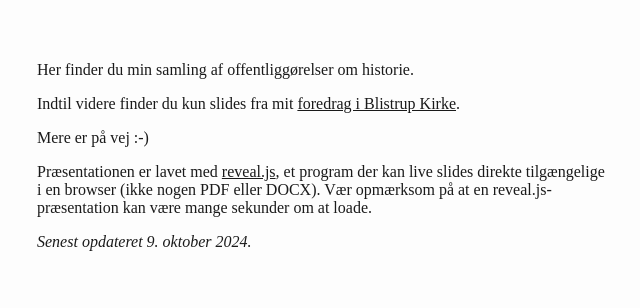
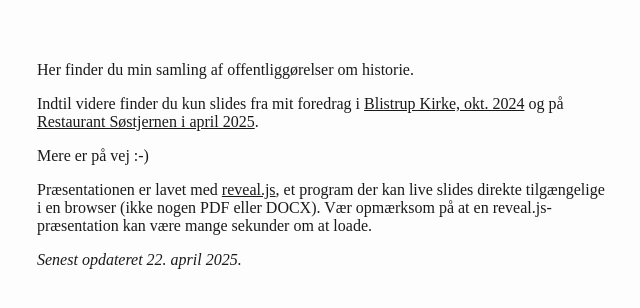
Before and after one commit to m-sylvest/Historie, a website: page index.html in a window 1280 px wide. Shown: the part 174-482 px from the top of the page, without its empty margins (315-955 px from the left). Drawn offline with Linux system fonts and the light colour scheme.

Commit message:
index.html updated

```diff
--- a/index.html
+++ b/index.html
@@ -175,14 +175,17 @@
 <p class="author">Mikael Sylvest</p>
 </header>
 <p>Her finder du min samling af offentliggørelser om historie.</p>
-<p>Indtil videre finder du kun slides fra mit <a
-href="Hesselbjerg200/slides.html">foredrag i Blistrup Kirke</a>.</p>
+<p>Indtil videre finder du kun slides fra mit foredrag i
+  <a href="Hesselbjerg200/slides.html">Blistrup Kirke, okt. 2024</a>
+  og på
+  <a href="Hesselbjerg200/slides.html">Restaurant Søstjernen i april 2025</a>.
+</p>
 <p>Mere er på vej :-)</p>
 <p>Præsentationen er lavet med <a
 href="https://revealjs.com/">reveal.js</a>, et program der kan live
 slides direkte tilgængelige i en browser (ikke nogen PDF eller DOCX).
 Vær opmærksom på at en reveal.js-præsentation kan være mange sekunder om
 at loade.</p>
-<p><em>Senest opdateret 9. oktober 2024.</em></p>
+<p><em>Senest opdateret 22. april 2025.</em></p>
 </body>
 </html>
```
